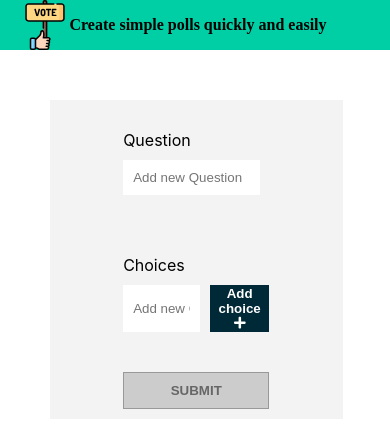
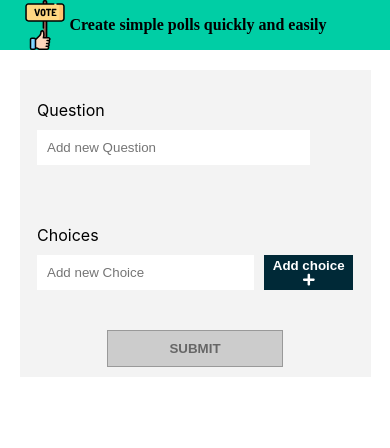
Before and after one commit to AhmedYehiaa/voting-app, a React (Create React App) app: page /questions/new in a window 390 px wide. Shown: the top 448 px of the page. Built offline with nearby package versions, Linux system fonts and the light colour scheme; a web font is replaced by a local one.

Commit message:
Add styles for responsive design

```diff
--- a/src/components/NotFound/NotFound.module.css
+++ b/src/components/NotFound/NotFound.module.css
@@ -25,3 +25,9 @@
   text-decoration: none;
   text-transform: uppercase;
 }
+
+@media only screen and (max-width: 900px) {
+  .status {
+    font-size: 75px;
+  }
+}
--- a/src/components/VotingResult/index.js
+++ b/src/components/VotingResult/index.js
@@ -4,6 +4,7 @@ import PropTypes from "prop-types";
 import styles from "./VotingResult.module.css";
 
 const VotingResult = ({ question }) => {
+  console.log(question);
   const getTotalVotes = choices => {
     return choices.reduce((sum, curr) => (sum += curr.votes), 0);
   };
@@ -12,7 +13,7 @@ const VotingResult = ({ question }) => {
 
   return (
     <div className={styles.votingResult}>
-      <h1 className={styles.title}>{question.title}</h1>
+      <h2 className={styles.title}>{question.title}</h2>
       <ul>
         {question.choices.map(({ choice, url, votes }) => (
           <li key={url}>
@@ -43,7 +44,13 @@ VotingResult.propTypes = {
   title: PropTypes.string,
   question: PropTypes.shape({
     title: PropTypes.string.isRequired,
-    choices: PropTypes.arrayOf(PropTypes.stirng)
+    choices: PropTypes.arrayOf(
+      PropTypes.shape({
+        choice: PropTypes.string.isRequired,
+        votes: PropTypes.number.isRequired,
+        url: PropTypes.string.isRequired
+      })
+    )
   }).isRequired
 };
 
--- a/src/containers/NewQuestion/NewQuestion.module.css
+++ b/src/containers/NewQuestion/NewQuestion.module.css
@@ -68,11 +68,18 @@
   text-transform: uppercase;
 }
 
+.submitButton:hover {
+  cursor: pointer;
+}
+
 .submitButton:disabled,
 .submitButton[disabled] {
   border: 1px solid #999999;
   background-color: #cccccc;
   color: #666666;
+}
+.submitButton[disabled]:hover {
+  cursor: not-allowed;
 }
 .addChoiceBtn {
   width: 110px;
@@ -82,3 +89,15 @@
   color: #fff;
   font-weight: bold;
 }
+
+@media only screen and (max-width: 900px) {
+  .questionInput,
+  .choiceInput {
+    width: 90%;
+  }
+  .newQuestionContainer {
+    width: 90%;
+    margin: auto;
+    padding: 20px 0;
+  }
+}
--- a/src/containers/QuestionDetails/index.js
+++ b/src/containers/QuestionDetails/index.js
@@ -1,12 +1,10 @@
 import React, { useState, useEffect } from "react";
 import PropTypes from "prop-types";
-
 import axios from "axios";
 
 import { API_BASE_URL } from "../../constants";
 import VotingResult from "../../components/VotingResult";
 import Spinner from "../../components/Spinner";
-
 import styles from "./QuestionDetails.module.css";
 
 const QuestionDetails = ({ history, match }) => {
@@ -58,7 +56,7 @@ const QuestionDetails = ({ history, match }) => {
     } else {
       return (
         <div className={styles.questionDetails}>
-          <h1 className={styles.title}>{question.title}</h1>
+          <h2 className={styles.title}>{question.title}</h2>
           <ul>
             {question.choices.map(({ url, choice }) => (
               <li key={url} onChange={() => saveVote(url)}>
--- a/src/containers/Questions/Questions.module.css
+++ b/src/containers/Questions/Questions.module.css
@@ -7,7 +7,7 @@
   background-color: rgb(0, 41, 55);
   color: #fff;
   height: 70px;
-  margin: 50px;
+  margin: 30px auto;
   text-align: center;
   line-height: 2;
 }
@@ -22,3 +22,22 @@
   width: 90%;
   margin: auto;
 }
+
+@media only screen and (max-width: 900px) {
+  .questionWrapper {
+    grid-template-columns: 1fr 1fr;
+  }
+  .questionWrapper {
+    width: 100%;
+  }
+  .title {
+    width: 100%;
+    margin: 20px auto;
+    font-size: 30px;
+  }
+}
+@media only screen and (max-width: 480px) {
+  .questionWrapper {
+    grid-template-columns: 1fr;
+  }
+}
```
